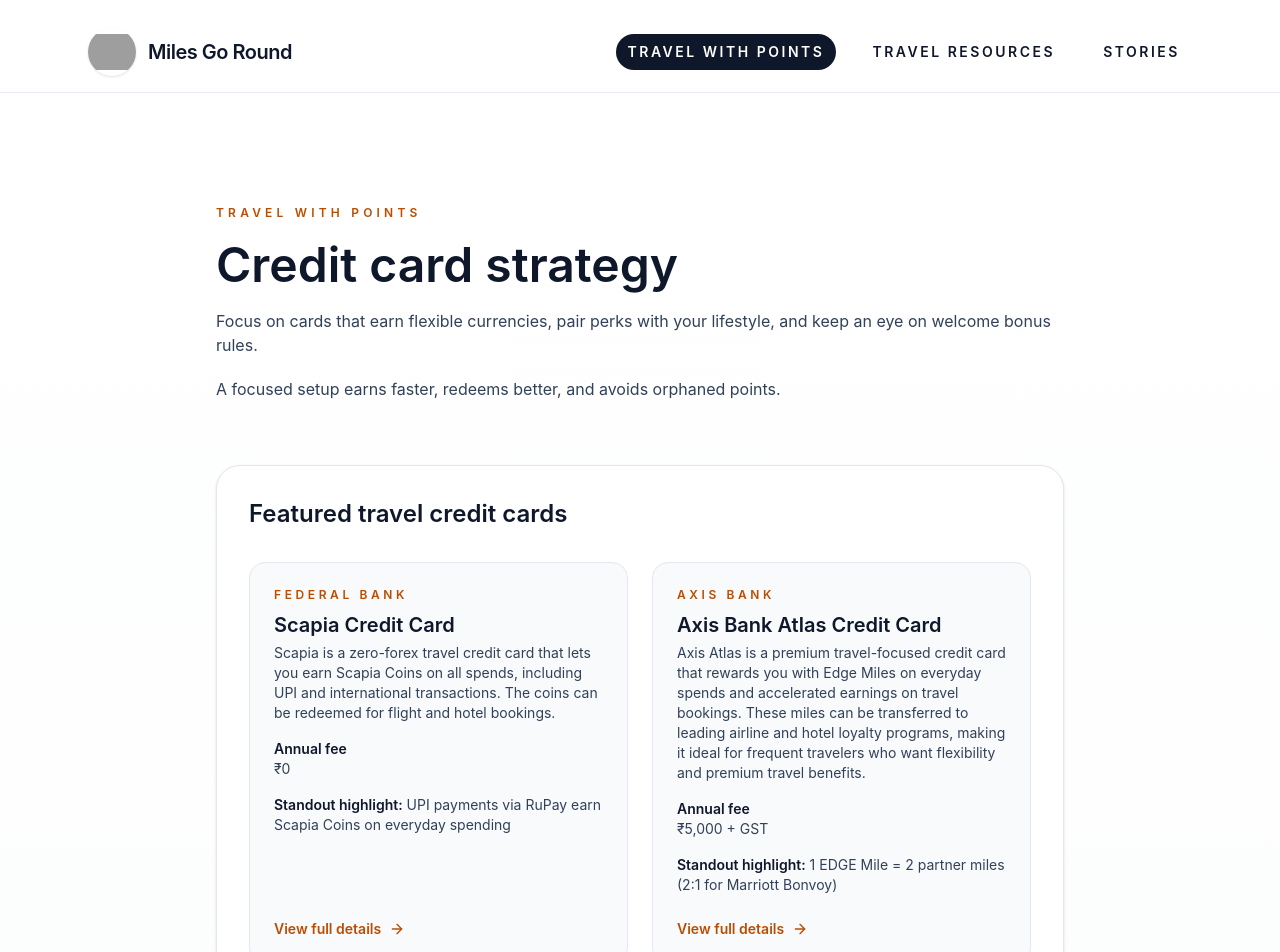
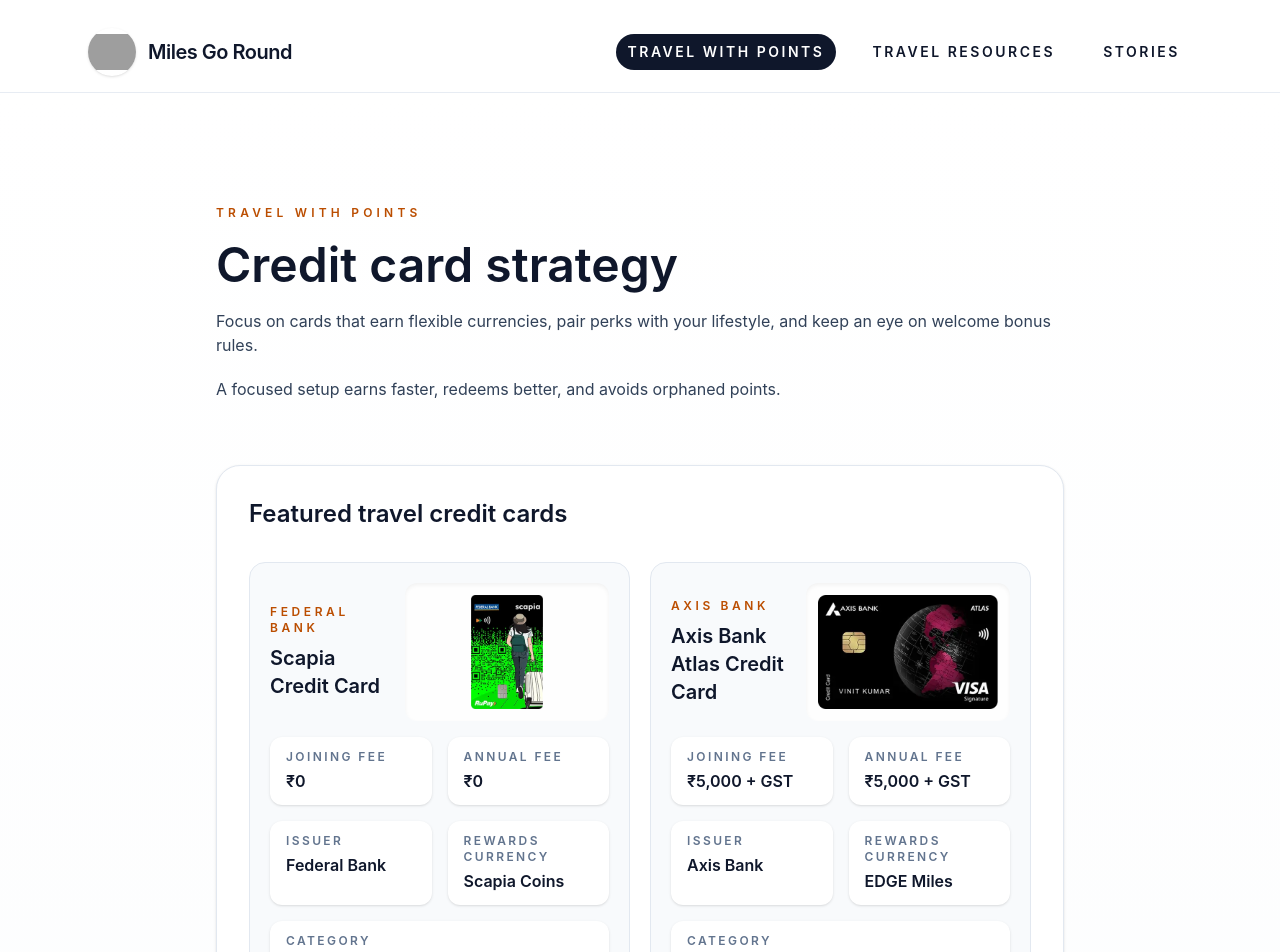
Before and after one commit to bansalmanik/travel-website, a Next.js app: page /travel-with-points/credit-cards in a window 1280 px wide. Shown: the top 952 px of the page. Built offline with nearby package versions, Linux system fonts and the light colour scheme; grey boxes are pictures that could not be loaded.

Commit message:
Simplify credit card listing details

```diff
--- a/app/travel-with-points/credit-cards/page.tsx
+++ b/app/travel-with-points/credit-cards/page.tsx
@@ -1,7 +1,9 @@
 import type { Metadata } from "next";
 import Link from "next/link";
 
-import type { AnnualFee } from "@/app/travel-with-points/credit-cards/types";
+import Image from "next/image";
+
+import type { AnnualFee, Card } from "@/app/travel-with-points/credit-cards/types";
 import { getCreditCardContent } from "@/lib/contentData";
 
 function formatAnnualFee(annualFee: AnnualFee) {
@@ -20,6 +22,20 @@ function formatAnnualFee(annualFee: AnnualFee) {
   }
 
   return fee;
+}
+
+function getJoiningFee(card: Card) {
+  return (
+    card.joiningFee ||
+    card.JoiningFee ||
+    card.annualFees ||
+    card.AnnualFees ||
+    "See card details"
+  );
+}
+
+function getCardCategory(card: Card) {
+  return card.category || card.Category || card.type || "Credit card";
 }
 
 export const metadata: Metadata = {
@@ -56,16 +72,16 @@ export default async function CreditCardsPage() {
           </p>
         </header>
 
-        <section className="space-y-8 rounded-3xl border border-slate-200 bg-white p-8 shadow-sm">
+        <section className="space-y-8 rounded-3xl border border-slate-200 bg-white p-6 shadow-sm sm:p-8">
           <h2 className="text-2xl font-semibold text-slate-900">Featured travel credit cards</h2>
-          <div className="grid gap-6 md:grid-cols-2">
+          <div className="grid gap-5 sm:grid-cols-2">
             {cards.map((card) => (
               <article
                 key={card.slug}
-                className="group flex flex-col justify-between rounded-2xl border border-slate-200 bg-slate-50 p-6 transition hover:-translate-y-1 hover:border-amber-300/60 hover:bg-white hover:shadow-md"
+                className="group flex flex-col gap-4 rounded-2xl border border-slate-200 bg-slate-50 p-5 transition hover:-translate-y-1 hover:border-amber-300/60 hover:bg-white hover:shadow-md"
               >
-                <div className="space-y-4">
-                  <div>
+                <div className="flex items-center justify-between gap-4">
+                  <div className="flex-1">
                     <p className="text-xs font-semibold uppercase tracking-[0.3em] text-amber-700">{card.issuer}</p>
                     <h3 className="mt-2 text-xl font-semibold text-slate-900">
                       <Link
@@ -75,39 +91,42 @@ export default async function CreditCardsPage() {
                         {card.name}
                       </Link>
                     </h3>
-                    <p className="mt-1 text-sm text-slate-700">{card.summary}</p>
                   </div>
-                  <dl className="grid gap-3 text-sm text-slate-700">
-                    <div>
-                      <dt className="font-semibold text-slate-900">Annual fee</dt>
-                      <dd>{formatAnnualFee(card.annualFee)}</dd>
+                  {card.media?.cardImage?.src ? (
+                    <div className="flex shrink-0 items-center justify-center rounded-xl bg-white/80 p-3 shadow-inner">
+                      <Image
+                        src={card.media.cardImage.src}
+                        alt={card.media.cardImage.alt || card.name}
+                        width={200}
+                        height={125}
+                        className="h-auto w-full max-w-[180px] object-contain"
+                      />
                     </div>
-                  </dl>
-                  {card.keyHighlights?.length ? (
-                    <p className="text-sm text-slate-700">
-                      <span className="font-semibold text-slate-900">Standout highlight:</span> {card.keyHighlights[0]}
-                    </p>
                   ) : null}
                 </div>
-                <Link
-                  href={`/travel-with-points/credit-cards/${card.slug}`}
-                  className="mt-6 inline-flex items-center text-sm font-semibold text-amber-700"
-                >
-                  View full details
-                  <svg
-                    aria-hidden
-                    className="ml-2 h-4 w-4"
-                    fill="none"
-                    stroke="currentColor"
-                    strokeLinecap="round"
-                    strokeLinejoin="round"
-                    strokeWidth="2"
-                    viewBox="0 0 24 24"
-                  >
-                    <path d="M5 12h14" />
-                    <path d="m12 5 7 7-7 7" />
-                  </svg>
-                </Link>
+
+                <dl className="grid grid-cols-1 gap-4 text-sm text-slate-700 sm:grid-cols-2">
+                  <div className="space-y-1 rounded-xl bg-white px-4 py-3 shadow-sm">
+                    <dt className="text-xs font-semibold uppercase tracking-[0.2em] text-slate-500">Joining fee</dt>
+                    <dd className="text-base font-semibold text-slate-900">{getJoiningFee(card)}</dd>
+                  </div>
+                  <div className="space-y-1 rounded-xl bg-white px-4 py-3 shadow-sm">
+                    <dt className="text-xs font-semibold uppercase tracking-[0.2em] text-slate-500">Annual fee</dt>
+                    <dd className="text-base font-semibold text-slate-900">{formatAnnualFee(card.annualFee)}</dd>
+                  </div>
+                  <div className="space-y-1 rounded-xl bg-white px-4 py-3 shadow-sm">
+                    <dt className="text-xs font-semibold uppercase tracking-[0.2em] text-slate-500">Issuer</dt>
+                    <dd className="text-base font-semibold text-slate-900">{card.issuer}</dd>
+                  </div>
+                  <div className="space-y-1 rounded-xl bg-white px-4 py-3 shadow-sm">
+                    <dt className="text-xs font-semibold uppercase tracking-[0.2em] text-slate-500">Rewards currency</dt>
+                    <dd className="text-base font-semibold text-slate-900">{card.rewardsCurrency || "Varies"}</dd>
+                  </div>
+                  <div className="space-y-1 rounded-xl bg-white px-4 py-3 shadow-sm sm:col-span-2">
+                    <dt className="text-xs font-semibold uppercase tracking-[0.2em] text-slate-500">Category</dt>
+                    <dd className="text-base font-semibold text-slate-900">{getCardCategory(card)}</dd>
+                  </div>
+                </dl>
               </article>
             ))}
           </div>
```
